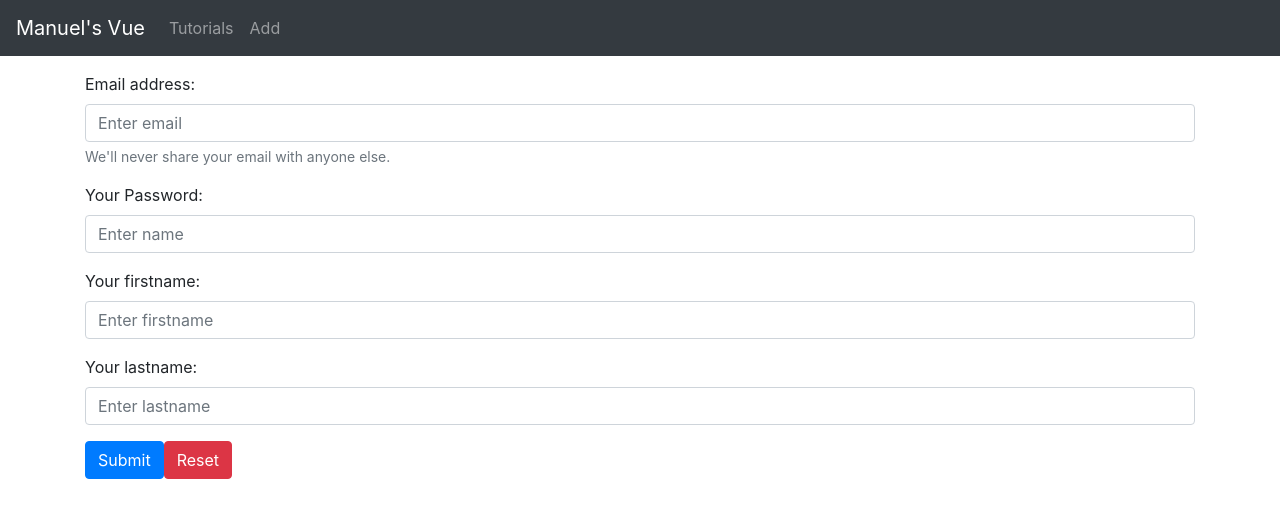
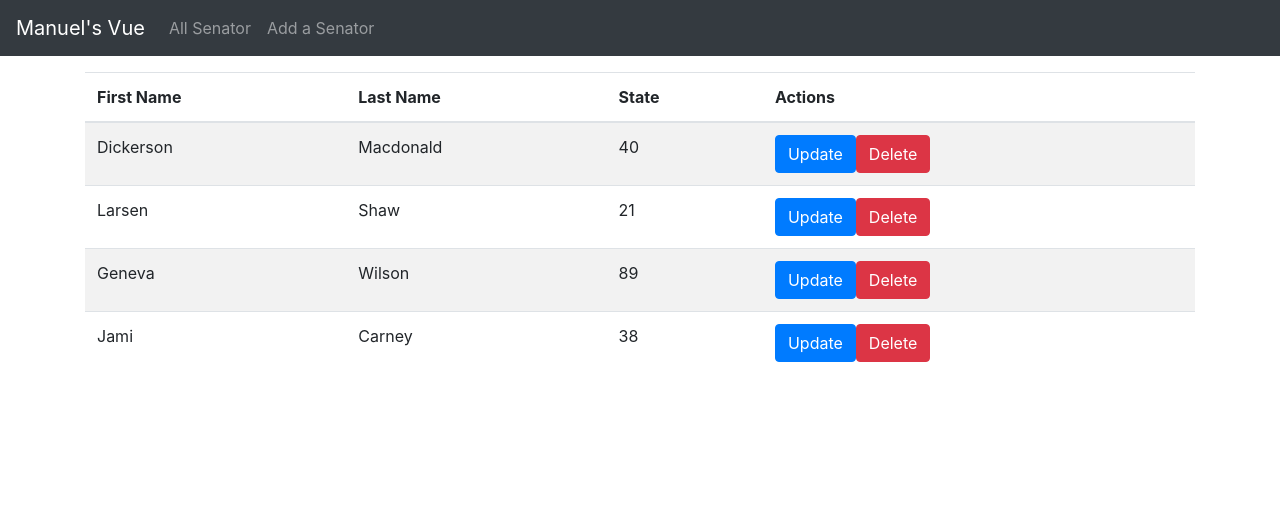
Before and after one commit to manuelbiolatiri/senators.vue, a Vue app: page / in a window 1280 px wide. Shown: the top 518 px of the page. Built offline with nearby package versions, Linux system fonts and the light colour scheme.

Commit message:
changes on the ui

```diff
--- a/src/App.vue
+++ b/src/App.vue
@@ -4,10 +4,12 @@
       <router-link to="/" class="navbar-brand">Manuel's Vue</router-link>
       <div class="navbar-nav mr-auto">
         <li class="nav-item">
-          <router-link to="/tutorials" class="nav-link">Tutorials</router-link>
+          <router-link to="/" class="nav-link">All Senator</router-link>
         </li>
         <li class="nav-item">
-          <router-link to="/add" class="nav-link">Add</router-link>
+          <router-link to="/add-senator" class="nav-link"
+            >Add a Senator</router-link
+          >
         </li>
       </div>
     </nav>
--- /dev/null
+++ b/src/components/AllSenators.vue
@@ -0,0 +1,51 @@
+<template>
+  <div>
+    <b-table striped hover :items="items" :fields="fields">
+      <template v-slot:cell(actions)="data">
+        <b-button mr-5 variant="primary" @click="updateItem(data.item.id)"
+          >Update</b-button
+        >
+        <b-button variant="danger" @click="deleteItem(data.item.id)"
+          >Delete</b-button
+        >
+      </template>
+    </b-table>
+  </div>
+</template>
+
+<script>
+export default {
+  data() {
+    return {
+      // Note `isActive` is left out and will not appear in the rendered table
+      fields: ["firstName", "lastName", "state", "actions"],
+      items: [
+        {
+          isActive: true,
+          state: 40,
+          firstName: "Dickerson",
+          lastName: "Macdonald",
+        },
+        { isActive: false, state: 21, firstName: "Larsen", lastName: "Shaw" },
+        {
+          isActive: false,
+          state: 89,
+          firstName: "Geneva",
+          lastName: "Wilson",
+        },
+        { isActive: true, state: 38, firstName: "Jami", lastName: "Carney" },
+      ],
+    };
+  },
+  methods: {
+    deleteItem(id) {
+      const index = this.items.indexOf((x) => x.id === id);
+      this.items.splice(index, 1);
+    },
+    updateItem(id) {
+      const index = this.items.indexOf((x) => x.id === id);
+      this.items.splice(index, 1);
+    },
+  },
+};
+</script>
--- a/src/components/Button.vue
+++ b/src/components/Button.vue
@@ -1,7 +1,10 @@
 <template>
-  <button @click="onClick()" :style="{ background: green }" class="btn">
+  <!-- <button @click="onClick()" :style="{ background: green }" class="btn">
     {{ text }}
-  </button>
+  </button> -->
+  <!-- <div> -->
+  <b-button type="submit" variant="primary">{{ text }}</b-button>
+  <!-- <b-button type="reset" variant="danger">Reset</b-button> -->
 </template>
 
 <script>
--- a/src/router.js
+++ b/src/router.js
@@ -10,23 +10,18 @@ export default new Router({
       path: "/",
       alias: "/senators",
       name: "senators",
+      component: () => import("./components/AllSenators")
+    },
+    {
+      path: "/add-senator",
+      alias: "/add-senator",
+      name: "add-senator",
       component: () => import("./components/AddSenators")
     },
     {
-      path: "/home",
-      alias: "/senators",
-      name: "senators",
-      component: () => import("./components/Button")
-    },
-    {
       path: "/senators/:id",
-      name: "tutorial-details",
+      name: "edit-senator",
       component: () => import("./components/Senator")
     },
-    {
-      path: "/add",
-      name: "add",
-      component: () => import("./components/AddSenators")
-    }
   ]
 });
--- a/src/services/SenatorsDataService.js
+++ b/src/services/SenatorsDataService.js
@@ -1,5 +1,4 @@
 import http from "../http-common";
-
 class SenatorDataService {
   getAll() {
     return http.get("/senators");
@@ -27,13 +26,6 @@ class SenatorDataService {
     return http.delete(`/senators/${id}`);
   }
 
-  deleteAll() {
-    return http.delete(`/senators`);
-  }
-
-  findByTitle(title) {
-    return http.get(`/senators?title=${title}`);
-  }
 }
 
 export default new SenatorDataService();
```
Also changed, not shown: 1 other file (tests, documents, lock files or other folders).
